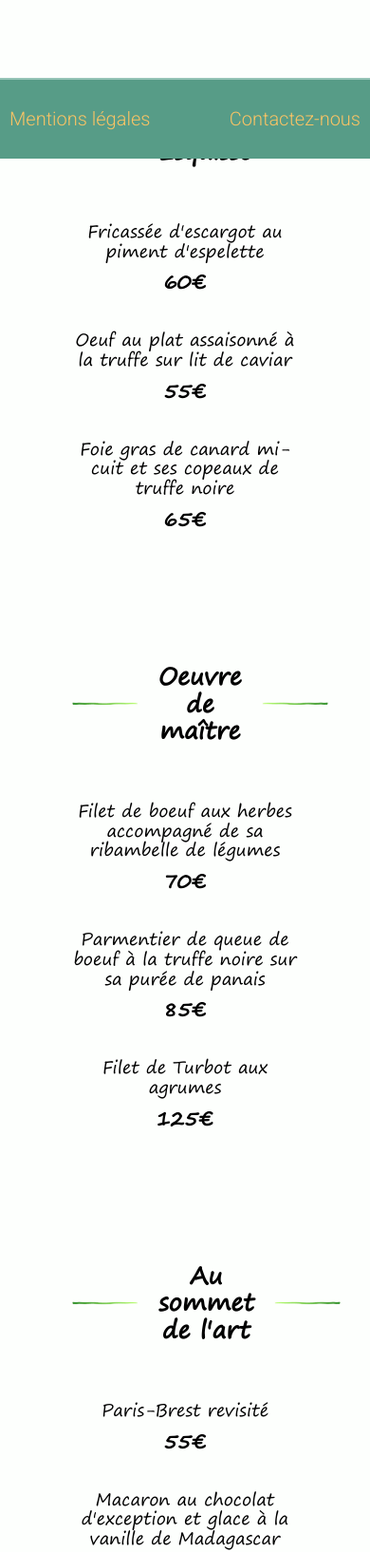
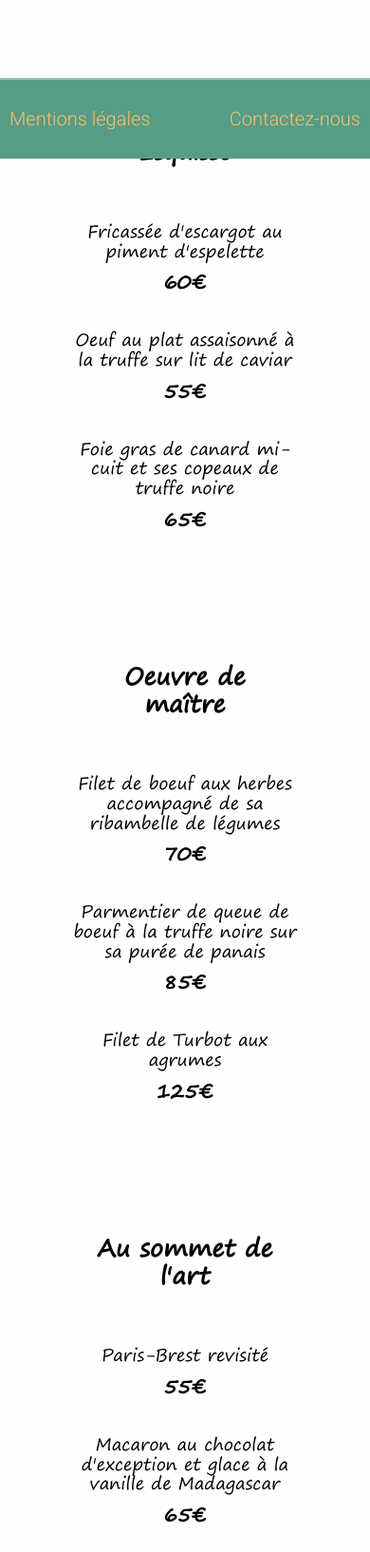
Before and after one commit to RobinRamel/ohmyfood, a PHP site: page /menu-palette-du-gout.html in a window 390 px wide. Shown: the part 677-2311 px from the top of the page at 95% size. Run offline with PHP 8.4, Linux system fonts and the light colour scheme; some web fonts are replaced.

Commit message:
last modif

```diff
--- a/assets/main.css
+++ b/assets/main.css
@@ -759,10 +759,20 @@ header .header-container {
   margin-bottom: 6rem;
 }
 
+@media (max-width: 640px) {
+  .menu-page__title-row {
+    justify-content: center;
+  }
+}
 .menu-page__title-row img {
   width: 30%;
 }
 
+@media (max-width: 640px) {
+  .menu-page__title-row img {
+    display: none;
+  }
+}
 .menu-page__row {
   display: flex;
   justify-content: space-between;
@@ -788,10 +798,14 @@ header .header-container {
   font-size: 3.5rem;
 }
 
+@media (max-width: 1024px) {
+  .menu-page__row {
+    text-align: center;
+  }
+}
 @media (max-width: 640px) {
   .menu-page__row {
     font-size: 2rem;
-    text-align: center;
   }
 
   .menu-page__row__prix {
--- a/assets/scss/pages/__menu-page.scss
+++ b/assets/scss/pages/__menu-page.scss
@@ -25,8 +25,16 @@
     align-items: center;
     margin-bottom: 6rem;
 
+    @include breakpoint(xs) {
+      justify-content: center;
+    }
+
     img {
       width: 30%;
+
+      @include breakpoint(xs) {
+        display: none;
+      }
     }
   }
 
@@ -52,9 +60,12 @@
       font-size: 3.5rem;
     }
 
+    @include breakpoint(lt-md) {
+      text-align: center;
+    }
+
     @include breakpoint(xs) {
       font-size: 2rem;
-      text-align: center;
 
       &__prix {
         font-size: 2.5rem;
```
Also changed, not shown: assets/scss/main.css (+15 -1 lines), 2 other files.
